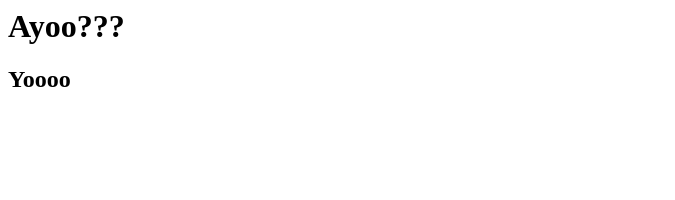
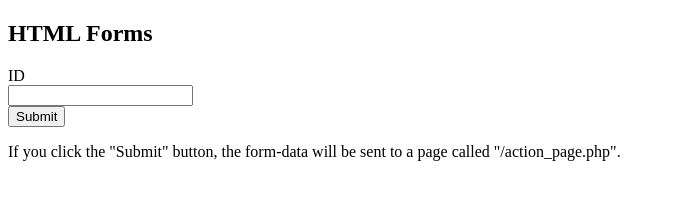
Before and after one commit to paninosoftorg/web-app, a plain HTML site: page index.html in a window 1280 px wide. Shown: the whole page, without its empty margins (0-675 px from the left). Drawn offline with Linux system fonts and the light colour scheme.

Commit message:
Prova form

```diff
--- a/index.html
+++ b/index.html
@@ -1,10 +1,16 @@
+<!DOCTYPE html>
 <html>
-    <body>
-        <h1>
-            Ayoo???
-        </h1>
-        <h2>
-            Yoooo
-        </h2>
-    </body>
+<body>
+
+<h2>HTML Forms</h2>
+
+<form action="localhost/food-api/API/user/GetUser.php">
+  <label for="id">ID</label><br>
+  <input type="text" id="id" name="id" value=""><br>
+  <input type="submit" value="Submit">
+</form>
+
+<p>If you click the "Submit" button, the form-data will be sent to a page called "/action_page.php".</p>
+
+</body>
 </html>
```
